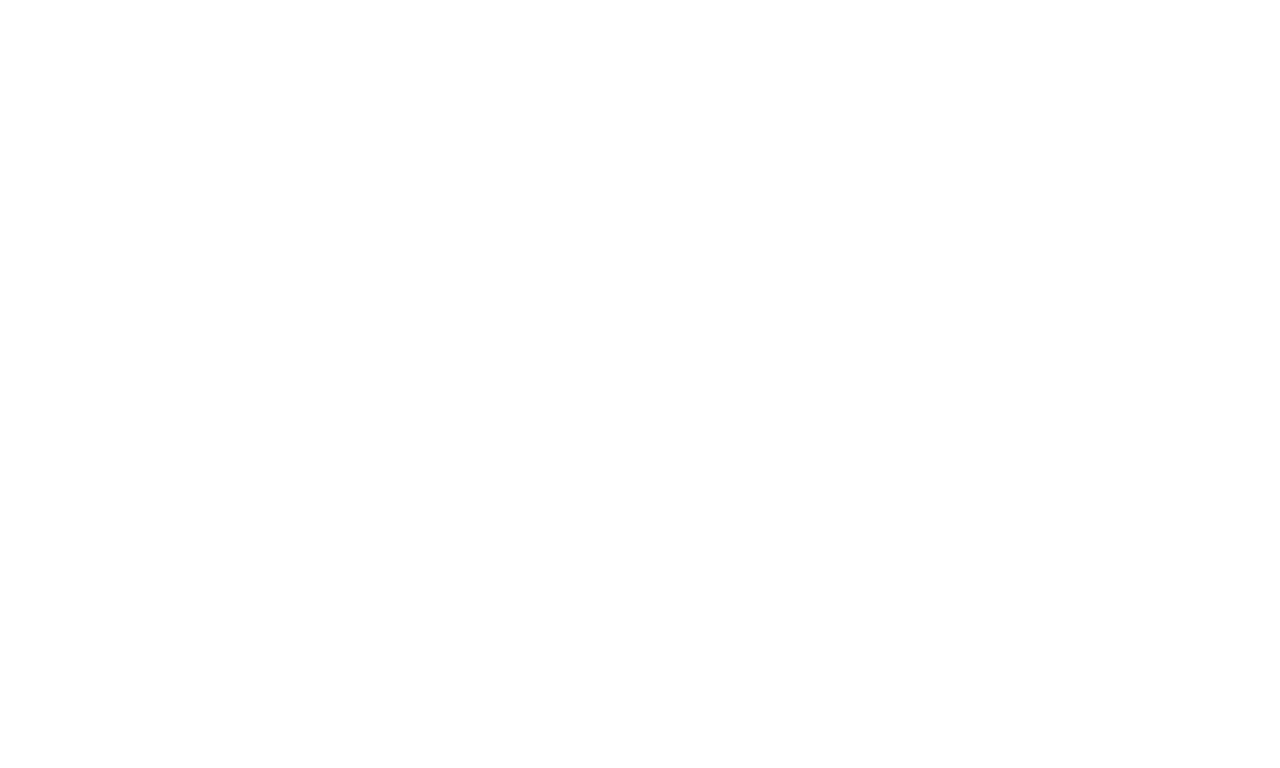
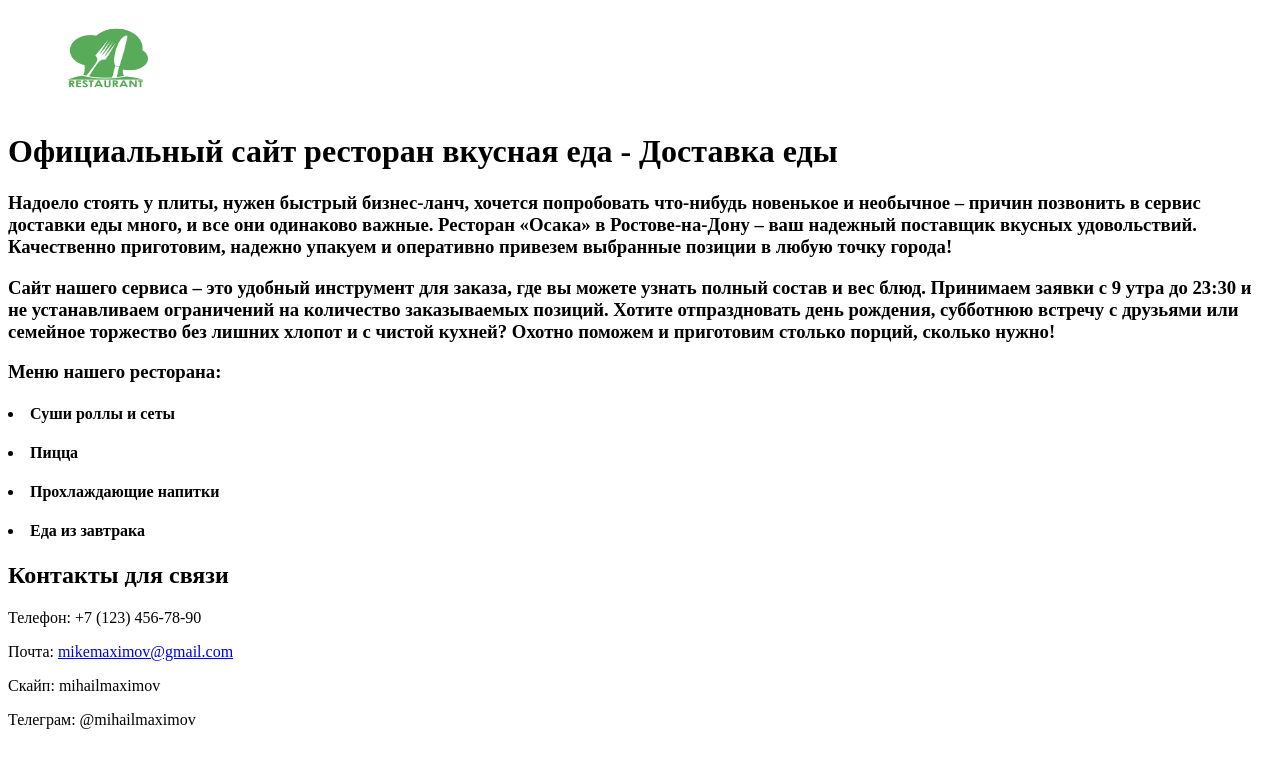
Before and after one commit to ssskiv/hackathon, a plain HTML site: page index.html in a window 1280 px wide. Drawn offline with Linux system fonts and the light colour scheme.

Commit message:
Commit_at_the_end

```diff
--- a/castom.css
+++ b/castom.css
@@ -0,0 +1,3 @@
+<div style="width: 200px;">
+   <div style="height: 100px;"></div>
+</div>
--- a/index.html
+++ b/index.html
@@ -5,6 +5,32 @@
  <title>Ресторан еды</title>
 </head>
 <body>
+    <img class="logo-pic" src="Logo_icon.jpg" width = "200" height="100">
+    <h1>Официальный сайт ресторан вкусная еда - Доставка еды</h1>
+    <h3>Надоело стоять у плиты, нужен быстрый бизнес-ланч, хочется попробовать что-нибудь новенькое и необычное – причин позвонить в сервис доставки еды много, и все они одинаково важные. Ресторан «Осака» в Ростове-на-Дону – ваш надежный поставщик вкусных удовольствий. Качественно приготовим, надежно упакуем и оперативно привезем выбранные позиции в любую точку города!</h3>
+    <h3>Сайт нашего сервиса – это удобный инструмент для заказа, где вы можете узнать полный состав и вес блюд. Принимаем заявки с 9 утра до 23:30 и не устанавливаем ограничений на количество заказываемых позиций. Хотите отпраздновать день рождения, субботнюю встречу с друзьями или семейное торжество без лишних хлопот и с чистой кухней? Охотно поможем и приготовим столько порций, сколько нужно!</h3>
+    <h3>Меню нашего ресторана:</h3>
+    <h4><li>Суши роллы и сеты</li></h4>
+    <h4><li>Пицца</li></h4>
+    <h4><li>Прохлаждающие напитки</li></h4>
+    <h4><li>Еда из завтрака</li></h4>
 
+    <div class="container">
+        <div class="row">
+          <div class="col-12">
+            <h2>Контакты для связи</h2>
+          </div>
+        </div>
+      </div>
+      <div class="container">
+        <div class="row">
+          <div class="col-12">
+            <p>Телефон: +7 (123) 456-78-90</p>
+            <p>Почта: <a href="mailto: mihailmaximov@gmail.com">mikemaximov@gmail.com</a></p>
+            <p>Скайп: mihailmaximov</p>
+            <p>Телеграм: @mihailmaximov</p>
+          </div>
+        </div>
+      </div>
 </body>
 </html>
```
Also changed, not shown: Logo_icon.jpg (added).
